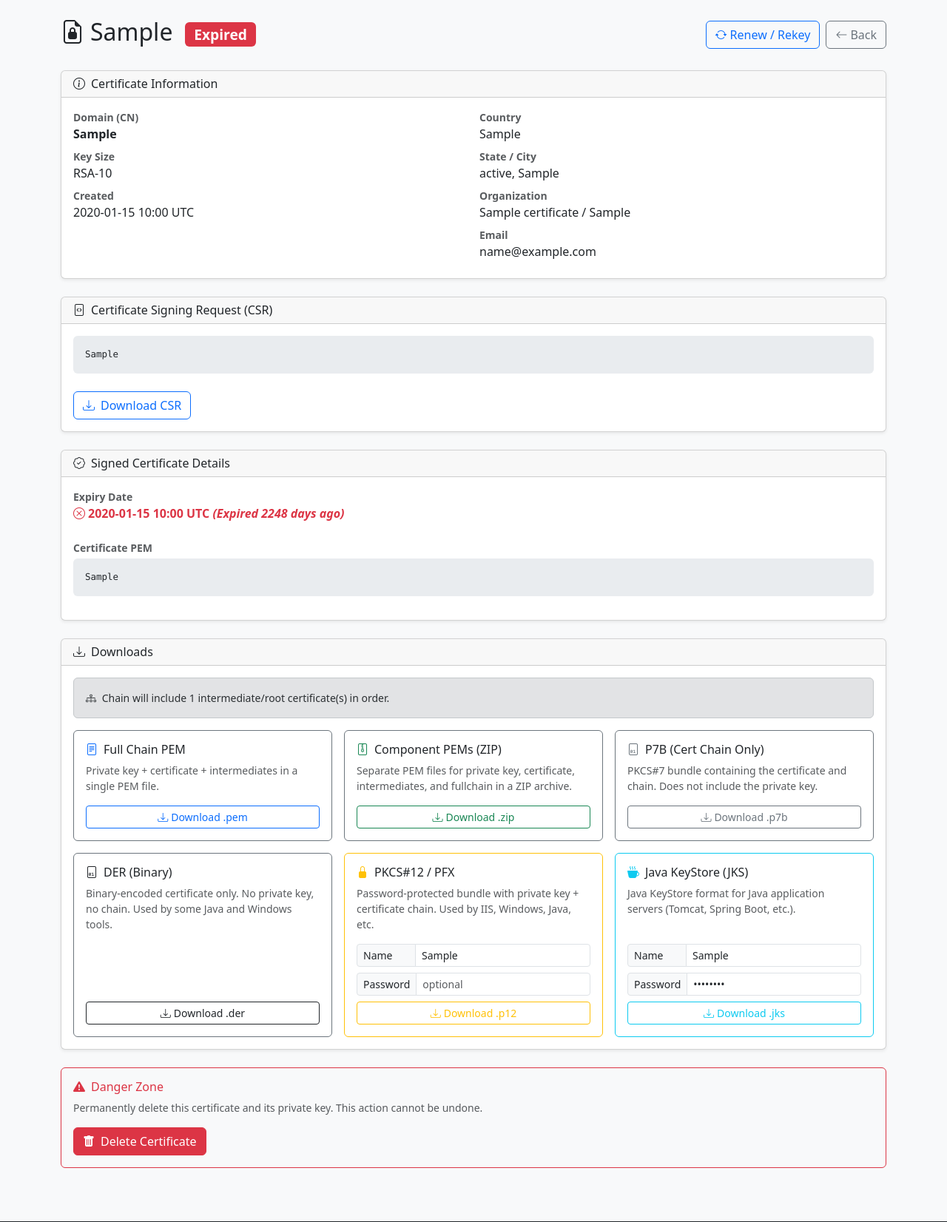
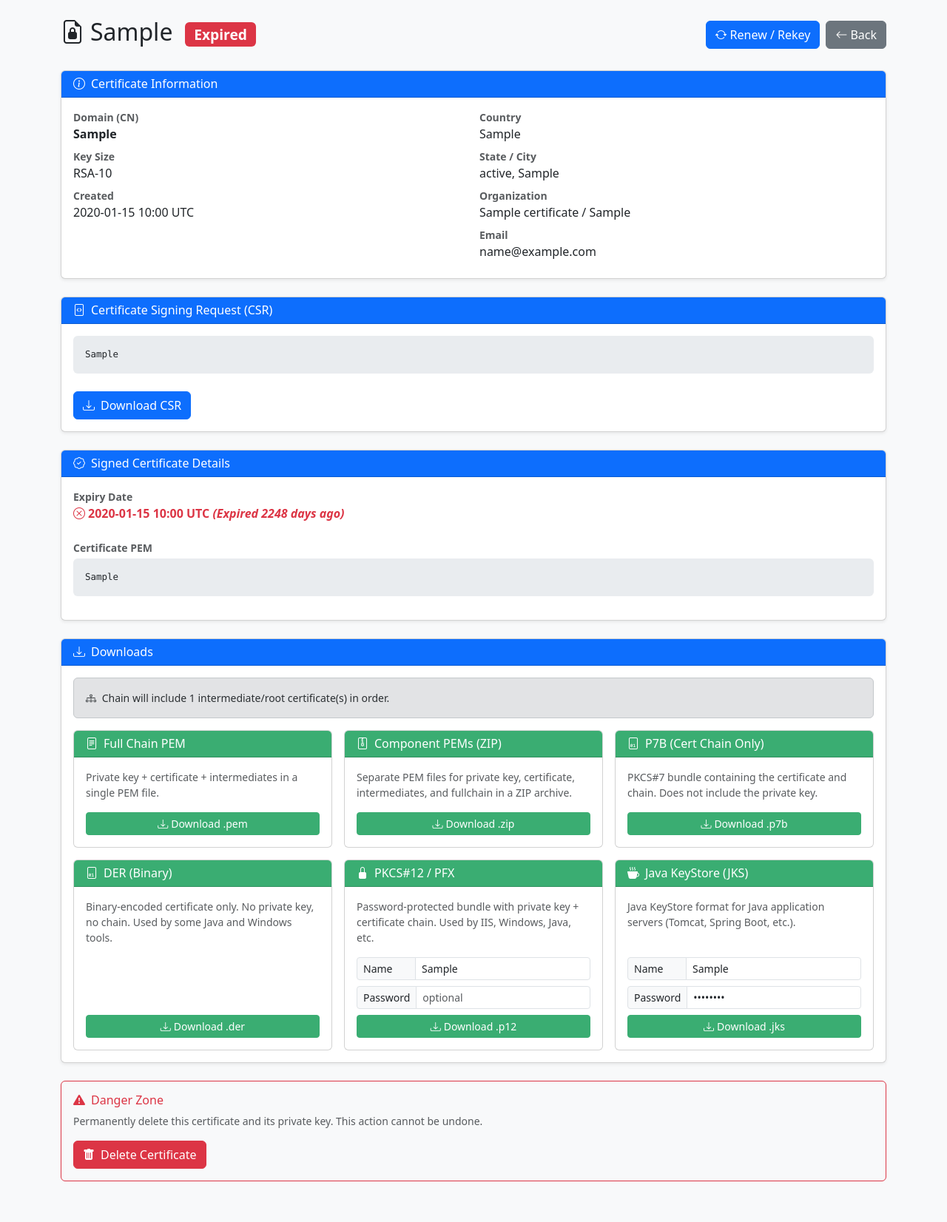
Before and after one commit to ideocentric/ssl-manager, a Flask app: page /certificates/1 in a window 1280 px wide. Shown: the part 56-1708 px from the top of the page at 74% size. Run offline with Flask 3, Linux system fonts and the light colour scheme; a user stored in the database is signed in; tables that the repository leaves empty hold one stand-in row (values such as "Sample post").

Commit message:
updated ui look

```diff
--- a/templates/base.html
+++ b/templates/base.html
@@ -20,6 +20,9 @@
     footer { font-size: 0.85rem; margin-top: auto; }
     .section-card { margin-bottom: 1.5rem; }
     .danger-zone { border: 1.5px solid #dc3545; border-radius: 6px; padding: 1rem; }
+    .bg-success-light { background-color: #3aad72 !important; }
+    .btn-success-light { background-color: #3aad72; border-color: #3aad72; color: #fff; }
+    .btn-success-light:hover { background-color: #2f9660; border-color: #2f9660; color: #fff; }
   </style>
 </head>
 <body>
--- a/templates/cert_detail.html
+++ b/templates/cert_detail.html
@@ -14,10 +14,10 @@
     {% endif %}
   </h2>
   <div class="d-flex gap-2">
-    <a href="{{ url_for('certificate_renew', cert_id=cert.id) }}" class="btn btn-outline-primary">
+    <a href="{{ url_for('certificate_renew', cert_id=cert.id) }}" class="btn btn-primary">
       <i class="bi bi-arrow-repeat me-1"></i>Renew / Rekey
     </a>
-    <a href="{{ url_for('certificates') }}" class="btn btn-outline-secondary">
+    <a href="{{ url_for('certificates') }}" class="btn btn-secondary">
       <i class="bi bi-arrow-left me-1"></i>Back
     </a>
   </div>
@@ -25,7 +25,7 @@
 
 <!-- Section 1: Certificate Info -->
 <div class="card shadow-sm section-card">
-  <div class="card-header"><h6 class="mb-0"><i class="bi bi-info-circle me-2"></i>Certificate Information</h6></div>
+  <div class="card-header bg-primary text-white"><h6 class="mb-0"><i class="bi bi-info-circle me-2"></i>Certificate Information</h6></div>
   <div class="card-body">
     <div class="row g-3">
       <div class="col-md-6">
@@ -43,7 +43,7 @@
           <dt class="text-muted small">Country</dt>
           <dd>{{ cert.country or '—' }}</dd>
           <dt class="text-muted small">State / City</dt>
-          <dd>{{ cert.state or '—' }}{% if cert.state and cert.city %}, {% endif %}{{ cert.city or '' }}</dd>
+          <dd>{% if cert.state and cert.city %}{{ cert.state }}, {{ cert.city }}{% elif cert.state %}{{ cert.state }}{% elif cert.city %}{{ cert.city }}{% else %}—{% endif %}</dd>
           <dt class="text-muted small">Organization</dt>
           <dd>{{ cert.org_name or '—' }}{% if cert.org_unit %} / {{ cert.org_unit }}{% endif %}</dd>
           <dt class="text-muted small">Email</dt>
@@ -68,7 +68,7 @@
 <!-- Section 2: CSR -->
 {% if cert.csr_pem %}
 <div class="card shadow-sm section-card">
-  <div class="card-header"><h6 class="mb-0"><i class="bi bi-file-code me-2"></i>Certificate Signing Request (CSR)</h6></div>
+  <div class="card-header bg-primary text-white"><h6 class="mb-0"><i class="bi bi-file-code me-2"></i>Certificate Signing Request (CSR)</h6></div>
   <div class="card-body">
     {% if not cert.signed_cert_pem %}
     <div class="alert alert-info d-flex align-items-start mb-3">
@@ -77,7 +77,7 @@
     </div>
     {% endif %}
     <pre class="pem-block">{{ cert.csr_pem }}</pre>
-    <a href="{{ url_for('download_csr', cert_id=cert.id) }}" class="btn btn-outline-primary mt-2">
+    <a href="{{ url_for('download_csr', cert_id=cert.id) }}" class="btn btn-primary mt-2">
       <i class="bi bi-download me-2"></i>Download CSR
     </a>
   </div>
@@ -86,8 +86,8 @@
 
 <!-- Section 3: Upload Signed Certificate -->
 {% if cert.status == 'pending_signing' %}
-<div class="card shadow-sm section-card border-warning">
-  <div class="card-header bg-warning bg-opacity-25">
+<div class="card shadow-sm section-card">
+  <div class="card-header bg-primary text-white">
     <h6 class="mb-0"><i class="bi bi-upload me-2"></i>Upload Signed Certificate</h6>
   </div>
   <div class="card-body">
@@ -111,7 +111,7 @@
 <!-- Section 4: Certificate Details (signed) -->
 {% if cert.signed_cert_pem %}
 <div class="card shadow-sm section-card">
-  <div class="card-header"><h6 class="mb-0"><i class="bi bi-patch-check me-2"></i>Signed Certificate Details</h6></div>
+  <div class="card-header bg-primary text-white"><h6 class="mb-0"><i class="bi bi-patch-check me-2"></i>Signed Certificate Details</h6></div>
   <div class="card-body">
     <div class="row g-3">
       <div class="col-md-6">
@@ -147,7 +147,7 @@
 <!-- Section 5: Downloads -->
 {% if cert.signed_cert_pem %}
 <div class="card shadow-sm section-card">
-  <div class="card-header"><h6 class="mb-0"><i class="bi bi-download me-2"></i>Downloads</h6></div>
+  <div class="card-header bg-primary text-white"><h6 class="mb-0"><i class="bi bi-download me-2"></i>Downloads</h6></div>
   <div class="card-body">
     {% if intermediates %}
     <div class="alert alert-secondary small mb-3">
@@ -159,11 +159,13 @@
     <div class="row g-3">
       <!-- Full Chain PEM -->
       <div class="col-md-6 col-lg-4">
-        <div class="card h-100 border-secondary">
+        <div class="card h-100">
+          <div class="card-header bg-success-light text-white py-2">
+            <h6 class="mb-0"><i class="bi bi-file-text me-2"></i>Full Chain PEM</h6>
+          </div>
           <div class="card-body d-flex flex-column">
-            <h6 class="card-title"><i class="bi bi-file-text me-2 text-primary"></i>Full Chain PEM</h6>
             <p class="card-text text-muted small flex-grow-1">Private key + certificate + intermediates in a single PEM file.</p>
-            <a href="{{ url_for('download_fullchain', cert_id=cert.id) }}" class="btn btn-outline-primary btn-sm">
+            <a href="{{ url_for('download_fullchain', cert_id=cert.id) }}" class="btn btn-success-light btn-sm">
               <i class="bi bi-download me-1"></i>Download .pem
             </a>
           </div>
@@ -172,11 +174,13 @@
 
       <!-- Component PEMs ZIP -->
       <div class="col-md-6 col-lg-4">
-        <div class="card h-100 border-secondary">
+        <div class="card h-100">
+          <div class="card-header bg-success-light text-white py-2">
+            <h6 class="mb-0"><i class="bi bi-file-zip me-2"></i>Component PEMs (ZIP)</h6>
+          </div>
           <div class="card-body d-flex flex-column">
-            <h6 class="card-title"><i class="bi bi-file-zip me-2 text-success"></i>Component PEMs (ZIP)</h6>
             <p class="card-text text-muted small flex-grow-1">Separate PEM files for private key, certificate, intermediates, and fullchain in a ZIP archive.</p>
-            <a href="{{ url_for('download_components', cert_id=cert.id) }}" class="btn btn-outline-success btn-sm">
+            <a href="{{ url_for('download_components', cert_id=cert.id) }}" class="btn btn-success-light btn-sm">
               <i class="bi bi-download me-1"></i>Download .zip
             </a>
           </div>
@@ -185,11 +189,13 @@
 
       <!-- P7B -->
       <div class="col-md-6 col-lg-4">
-        <div class="card h-100 border-secondary">
+        <div class="card h-100">
+          <div class="card-header bg-success-light text-white py-2">
+            <h6 class="mb-0"><i class="bi bi-file-binary me-2"></i>P7B (Cert Chain Only)</h6>
+          </div>
           <div class="card-body d-flex flex-column">
-            <h6 class="card-title"><i class="bi bi-file-binary me-2 text-secondary"></i>P7B (Cert Chain Only)</h6>
             <p class="card-text text-muted small flex-grow-1">PKCS#7 bundle containing the certificate and chain. Does not include the private key.</p>
-            <a href="{{ url_for('download_p7b', cert_id=cert.id) }}" class="btn btn-outline-secondary btn-sm">
+            <a href="{{ url_for('download_p7b', cert_id=cert.id) }}" class="btn btn-success-light btn-sm">
               <i class="bi bi-download me-1"></i>Download .p7b
             </a>
           </div>
@@ -198,11 +204,13 @@
 
       <!-- DER -->
       <div class="col-md-6 col-lg-4">
-        <div class="card h-100 border-secondary">
+        <div class="card h-100">
+          <div class="card-header bg-success-light text-white py-2">
+            <h6 class="mb-0"><i class="bi bi-file-binary me-2"></i>DER (Binary)</h6>
+          </div>
           <div class="card-body d-flex flex-column">
-            <h6 class="card-title"><i class="bi bi-file-binary me-2 text-dark"></i>DER (Binary)</h6>
             <p class="card-text text-muted small flex-grow-1">Binary-encoded certificate only. No private key, no chain. Used by some Java and Windows tools.</p>
-            <a href="{{ url_for('download_der', cert_id=cert.id) }}" class="btn btn-outline-dark btn-sm">
+            <a href="{{ url_for('download_der', cert_id=cert.id) }}" class="btn btn-success-light btn-sm">
               <i class="bi bi-download me-1"></i>Download .der
             </a>
           </div>
@@ -211,9 +219,11 @@
 
       <!-- PKCS#12 -->
       <div class="col-md-6 col-lg-4">
-        <div class="card h-100 border-warning">
+        <div class="card h-100">
+          <div class="card-header bg-success-light text-white py-2">
+            <h6 class="mb-0"><i class="bi bi-lock-fill me-2"></i>PKCS#12 / PFX</h6>
+          </div>
           <div class="card-body d-flex flex-column">
-            <h6 class="card-title"><i class="bi bi-lock-fill me-2 text-warning"></i>PKCS#12 / PFX</h6>
             <p class="card-text text-muted small flex-grow-1">Password-protected bundle with private key + certificate chain. Used by IIS, Windows, Java, etc.</p>
             <form method="post" action="{{ url_for('download_pkcs12', cert_id=cert.id) }}" class="mt-auto">
               <div class="input-group input-group-sm mb-2">
@@ -227,7 +237,7 @@
                 <span class="input-group-text" style="min-width:5rem;">Password</span>
                 <input type="password" name="password" class="form-control" placeholder="optional" />
               </div>
-              <button type="submit" class="btn btn-outline-warning btn-sm w-100">
+              <button type="submit" class="btn btn-success-light btn-sm w-100">
                 <i class="bi bi-download me-1"></i>Download .p12
               </button>
             </form>
@@ -237,9 +247,11 @@
 
       <!-- JKS -->
       <div class="col-md-6 col-lg-4">
-        <div class="card h-100 border-info">
+        <div class="card h-100">
+          <div class="card-header bg-success-light text-white py-2">
+            <h6 class="mb-0"><i class="bi bi-cup-hot-fill me-2"></i>Java KeyStore (JKS)</h6>
+          </div>
           <div class="card-body d-flex flex-column">
-            <h6 class="card-title"><i class="bi bi-cup-hot-fill me-2 text-info"></i>Java KeyStore (JKS)</h6>
             <p class="card-text text-muted small flex-grow-1">Java KeyStore format for Java application servers (Tomcat, Spring Boot, etc.).</p>
             <form method="post" action="{{ url_for('download_jks', cert_id=cert.id) }}" class="mt-auto">
               <div class="input-group input-group-sm mb-2">
@@ -253,7 +265,7 @@
                 <span class="input-group-text" style="min-width:5rem;">Password</span>
                 <input type="password" name="password" class="form-control" placeholder="changeit" value="changeit" />
               </div>
-              <button type="submit" class="btn btn-outline-info btn-sm w-100">
+              <button type="submit" class="btn btn-success-light btn-sm w-100">
                 <i class="bi bi-download me-1"></i>Download .jks
               </button>
             </form>
--- a/templates/cert_new.html
+++ b/templates/cert_new.html
@@ -108,9 +108,9 @@
               <i class="bi bi-key-fill me-2"></i>Generate RSA Key &amp; CSR
             </button>
             {% if renew_from %}
-            <a href="{{ url_for('certificate_detail', cert_id=renew_from.id) }}" class="btn btn-outline-secondary btn-lg ms-2">Cancel</a>
+            <a href="{{ url_for('certificate_detail', cert_id=renew_from.id) }}" class="btn btn-secondary btn-lg ms-2">Cancel</a>
             {% else %}
-            <a href="{{ url_for('certificates') }}" class="btn btn-outline-secondary btn-lg ms-2">Cancel</a>
+            <a href="{{ url_for('certificates') }}" class="btn btn-secondary btn-lg ms-2">Cancel</a>
             {% endif %}
           </div>
         </form>
--- a/templates/certificates.html
+++ b/templates/certificates.html
@@ -74,17 +74,17 @@
             {% endif %}
           </td>
           <td class="align-middle text-end">
-            <a href="{{ url_for('certificate_detail', cert_id=cert.id) }}" class="btn btn-sm btn-outline-primary me-1">
+            <a href="{{ url_for('certificate_detail', cert_id=cert.id) }}" class="btn btn-sm btn-primary me-1">
               <i class="bi bi-eye me-1"></i>View
             </a>
             {% if cert.status == 'pending_signing' %}
-            <a href="{{ url_for('download_csr', cert_id=cert.id) }}" class="btn btn-sm btn-outline-secondary me-1">
+            <a href="{{ url_for('download_csr', cert_id=cert.id) }}" class="btn btn-sm btn-secondary me-1">
               <i class="bi bi-download me-1"></i>CSR
             </a>
             {% endif %}
             <form action="{{ url_for('certificate_delete', cert_id=cert.id) }}" method="post" class="d-inline"
                   onsubmit="return confirm('Delete certificate for {{ cert.domain }}?')">
-              <button type="submit" class="btn btn-sm btn-outline-danger">
+              <button type="submit" class="btn btn-sm btn-danger">
                 <i class="bi bi-trash"></i>
               </button>
             </form>
--- a/templates/intermediate_form.html
+++ b/templates/intermediate_form.html
@@ -73,7 +73,7 @@
             <button type="submit" class="btn btn-primary">
               <i class="bi bi-floppy-fill me-2"></i>{{ 'Save Changes' if cert else 'Add Certificate' }}
             </button>
-            <a href="{{ url_for('intermediates') }}" class="btn btn-outline-secondary ms-2">Cancel</a>
+            <a href="{{ url_for('intermediates') }}" class="btn btn-secondary ms-2">Cancel</a>
           </div>
         </form>
       </div>
--- a/templates/user_form.html
+++ b/templates/user_form.html
@@ -4,7 +4,7 @@
   <div class="col-12 col-md-7 col-lg-6">
 
     <div class="d-flex align-items-center mb-3">
-      <a href="{{ url_for('users') }}" class="btn btn-outline-secondary btn-sm me-3">
+      <a href="{{ url_for('users') }}" class="btn btn-secondary btn-sm me-3">
         <i class="bi bi-arrow-left"></i>
       </a>
       <h4 class="mb-0">
@@ -91,7 +91,7 @@
             <input id="confirm_password" name="confirm_password" type="password"
                    class="form-control" minlength="8">
           </div>
-          <button type="submit" class="btn btn-outline-secondary w-100">
+          <button type="submit" class="btn btn-secondary w-100">
             <i class="bi bi-key me-1"></i>Update Password
           </button>
         </form>
--- a/templates/users.html
+++ b/templates/users.html
@@ -47,14 +47,14 @@
           <td class="text-muted small">{{ u.created_at.strftime('%Y-%m-%d') }}</td>
           <td class="text-end">
             <a href="{{ url_for('user_edit', user_id=u.id) }}"
-               class="btn btn-outline-secondary btn-sm me-1">
+               class="btn btn-secondary btn-sm me-1">
               <i class="bi bi-pencil"></i>
             </a>
             {% if u.id != current_user.id %}
             <form method="post" action="{{ url_for('user_delete', user_id=u.id) }}"
                   class="d-inline"
                   onsubmit="return confirm('Delete user {{ u.username }}?')">
-              <button type="submit" class="btn btn-outline-danger btn-sm">
+              <button type="submit" class="btn btn-danger btn-sm">
                 <i class="bi bi-trash"></i>
               </button>
             </form>
```
Also changed, not shown: templates/intermediates.html (+4 -4 lines).
